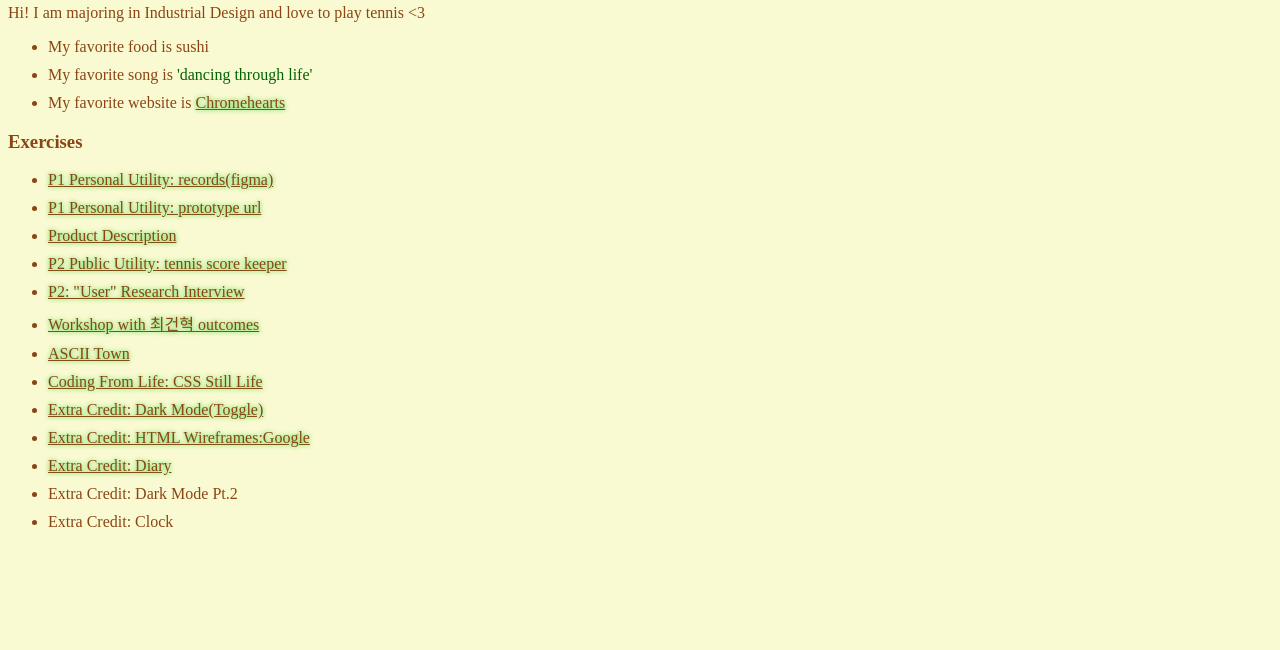
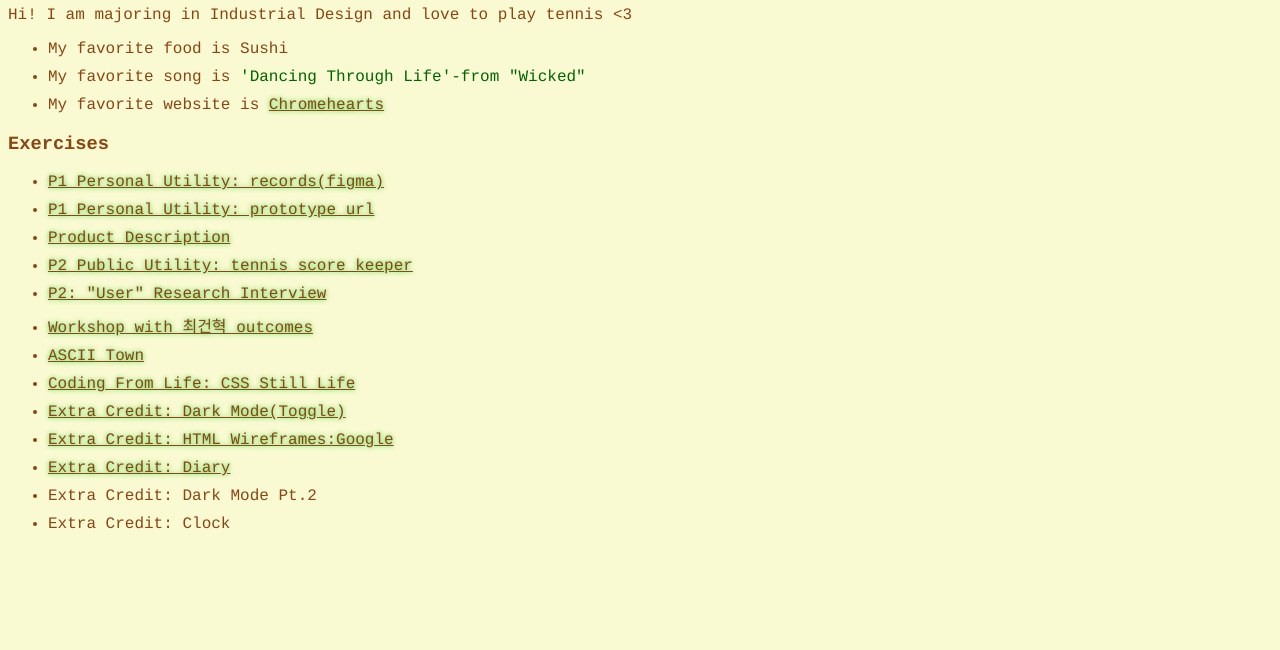
Before and after one commit to cbagtw/UIDesign1, a plain HTML site: page index.html in a window 1280 px wide. Shown: the part 150-800 px from the top of the page. Drawn offline with Linux system fonts and the light colour scheme.

Commit message:
changed font

```diff
--- a/index.html
+++ b/index.html
@@ -31,8 +31,8 @@
       <h1><span class="dropcap">G</span>ena park</h1>
       <p class="desc"> Hi! I am majoring in Industrial Design and love to play tennis <3 </p>
       <ul>
-        <li>My favorite food is sushi</li>
-        <li>My favorite song is <span class="wicked">'dancing through life'</span></li>
+        <li>My favorite food is Sushi</li>
+        <li>My favorite song is <span class="wicked">'Dancing Through Life'-from "Wicked"</span></li>
         <li>My favorite website is <a href="https://www.chromehearts.com" >Chromehearts</a></li>
       </ul>
     <div id="darkmode" style="position: absolute; top: 20px; right: 20px; padding: 4px 8px; font-size: 14px; border-radius: 5px; background: lightgray;">
--- a/style.css
+++ b/style.css
@@ -2,7 +2,7 @@
 
 body{
 	color:saddlebrown;
-	font-family:copperplate;
+	font-family:courier; copperplate;
 
 }
 
```
